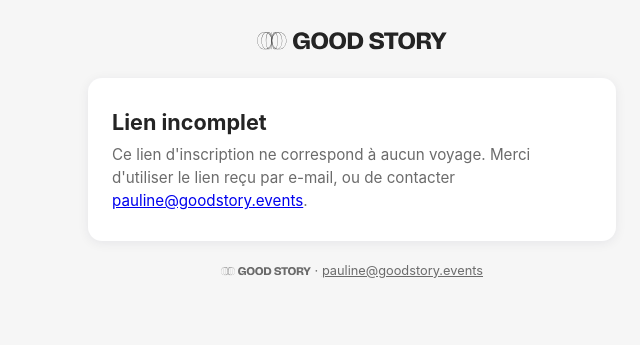
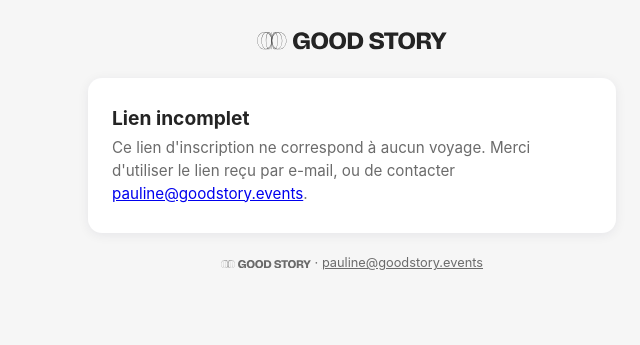
Before and after one commit to damienhurstel/inscriptions-goodstory, a plain HTML site: page index.html in a window 1280 px wide. Shown: the whole page, without its empty margins (288-928 px from the left). Drawn offline with Linux system fonts and the light colour scheme.

Commit message:
Titres plus petits et espaces insécables avant ? et : (le ? ne passe plus seul à la ligne)
Co-Authored-By: Claude Opus 5.5 <noreply@anthropic.com>
Claude-Session: https://claude.ai/code/session_01PCejcvw5jtNuQTM2Bi4Lxs

```diff
--- a/index.html
+++ b/index.html
@@ -12,7 +12,7 @@
   .wrap{max-width:560px;margin:0 auto;padding:32px 16px 48px}
   .logo{display:block;max-width:180px;max-height:70px;margin:0 auto 20px}
   .card{background:var(--card);border-radius:14px;padding:28px 24px;box-shadow:0 2px 12px rgba(16,9,60,.07)}
-  h1{font-size:1.35rem;margin:0 0 6px}
+  h1{font-size:1.2rem;line-height:1.3;margin:0 0 6px}
   .sub{color:var(--muted);margin:0 0 22px;font-size:.95rem}
   label{display:block;font-weight:600;margin:0 0 6px;font-size:.95rem}
   input{width:100%;font:inherit;font-size:1.1rem;padding:12px 14px;border:1.5px solid var(--line);border-radius:10px;color:var(--text);background:#fff}
@@ -72,7 +72,7 @@
 
     <!-- Étape 2 : confirmation -->
     <section id="step2" class="hidden">
-      <h1>Est-ce bien votre entreprise ?</h1>
+      <h1>Est-ce bien votre entreprise&nbsp;?</h1>
       <p class="sub">Informations issues de l'annuaire officiel des entreprises.</p>
       <div class="company">
         <span class="badge">Entreprise active</span>
@@ -81,7 +81,7 @@
         <p class="line" id="c_adr"></p>
       </div>
       <div id="manual" class="hidden">
-        <p class="hint" style="margin-top:14px">L'adresse de cette entreprise n'est pas publique. Merci d'indiquer l'adresse de facturation :</p>
+        <p class="hint" style="margin-top:14px">L'adresse de cette entreprise n'est pas publique. Merci d'indiquer l'adresse de facturation&nbsp;:</p>
         <label for="m_adr" style="margin-top:10px">Adresse</label>
         <input id="m_adr" autocomplete="street-address">
         <div class="grid">
@@ -134,7 +134,7 @@ if (!conf || !/^\d{9}$/.test(conf.sirenDonneurOrdre || "")) {
 }
 if (conf.titre) { $("titre").textContent = conf.titre; document.title = conf.titre + " – Inscription"; }
 if (conf.accueil) $("soustitre").textContent = conf.accueil;
-  if (conf.donneurOrdre) $("note_salaries").textContent = `Vous êtes salarié(e) ${conf.donneurOrdre} ? Votre inscription se fait sur un autre formulaire : utilisez le lien envoyé par votre direction.`;
+  if (conf.donneurOrdre) $("note_salaries").textContent = `Vous êtes salarié(e) ${conf.donneurOrdre}\u00A0? Votre inscription se fait sur un autre formulaire\u00A0: utilisez le lien envoyé par votre direction.`;
 if (Array.isArray(conf.etapes) && conf.etapes.length) {
   conf.etapes.forEach(t => { const li = document.createElement("li"); li.textContent = t; $("etapes_l").appendChild(li); });
   $("etapes").classList.remove("hidden");
```
